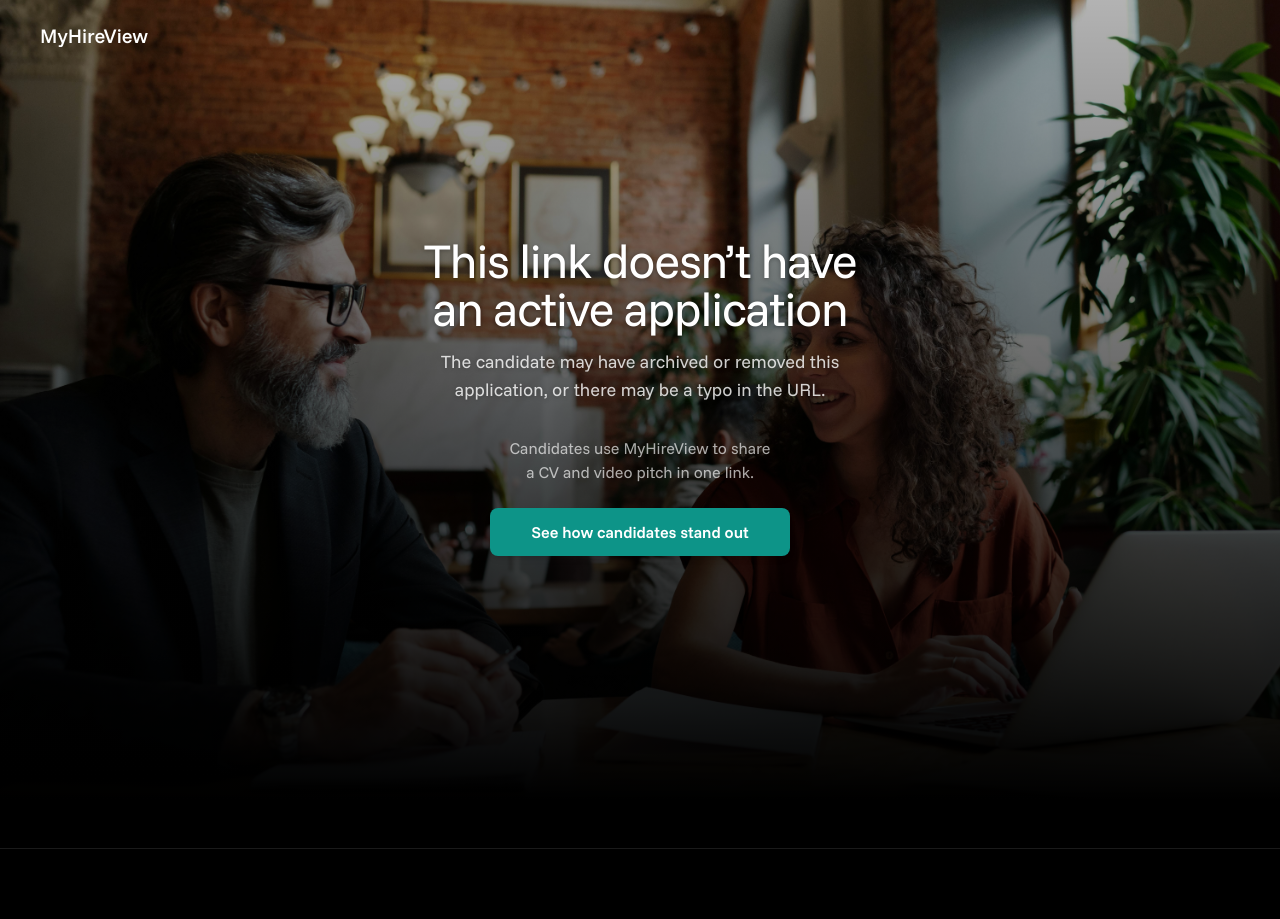
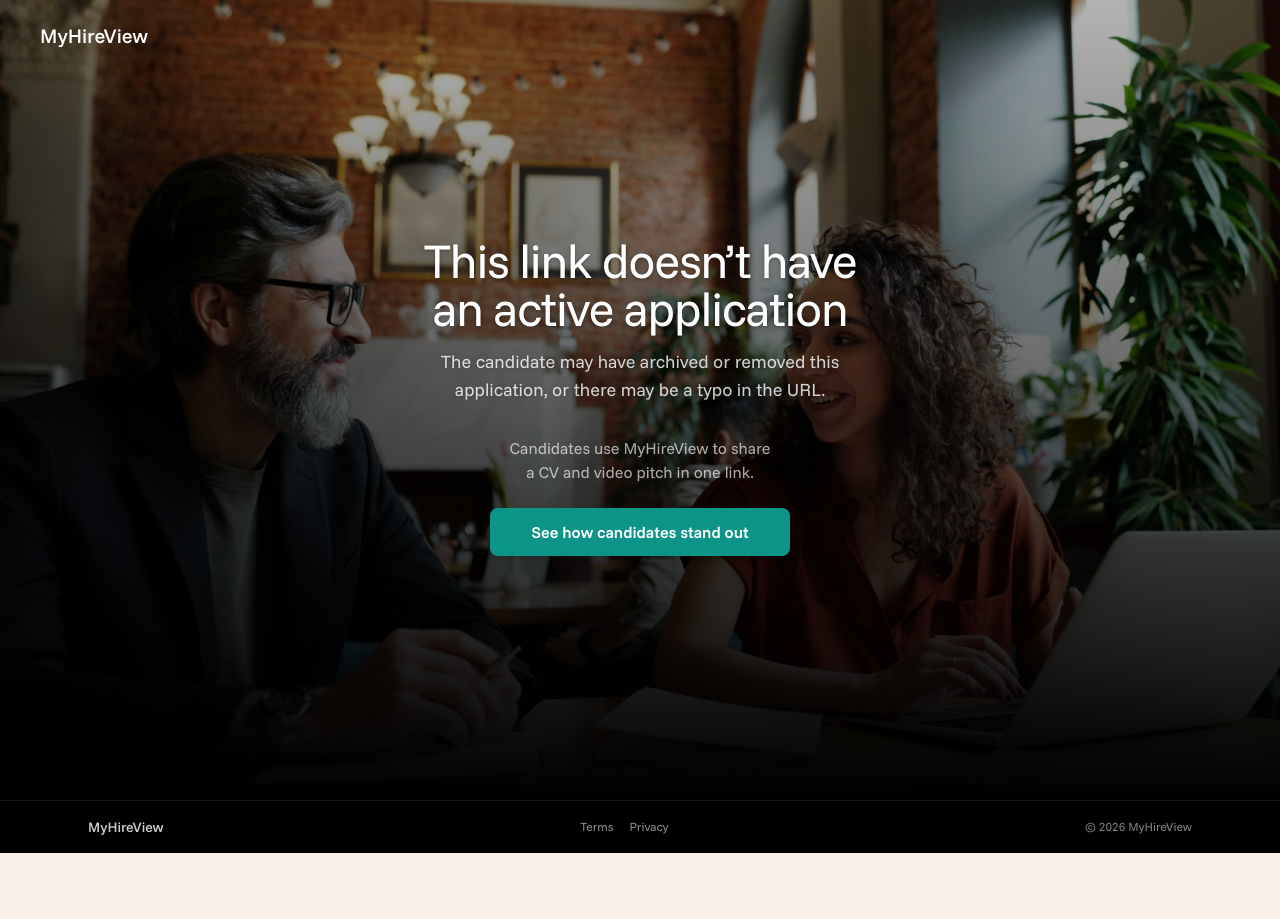
Before and after one commit to joan-gerard/my-hire-view, a Next.js app: page /view/1/1 in a window 1280 px wide. Shown: the top 919 px of the page. After the commit the page ends 853 px from the top, so only its background shows below. Built offline with nearby package versions, Linux system fonts and the light colour scheme; no server answers.

Commit message:
Replace owner-gated marketing footer with a compact ApplicationViewFooter for all viewers and drop the viewer-status endpoint

```diff
--- a/app/api/applications/[publicId]/[slug]/viewer-status/route.ts
+++ /dev/null
@@ -1,39 +0,0 @@
-import { NextResponse } from 'next/server';
-import { createClient } from '@/lib/supabase/server';
-import { resolvePublicApplication } from '@/lib/utils/resolve-public-application';
-import { handleApiError } from '@/lib/api/handle-api-error';
-
-/**
- * GET /api/applications/[publicId]/[slug]/viewer-status
- * Returns whether the current authenticated user is the owner of the application.
- */
-export async function GET(
-  _request: Request,
-  { params }: { params: Promise<{ publicId: string; slug: string }> }
-) {
-  try {
-    const supabase = await createClient();
-    const { publicId, slug } = await params;
-
-    const resolved = await resolvePublicApplication(supabase, publicId, slug);
-    if (!resolved) {
-      return NextResponse.json(
-        { error: 'Application not found' },
-        { status: 404 }
-      );
-    }
-
-    const {
-      data: { user },
-    } = await supabase.auth.getUser();
-    const isOwner = user?.id === resolved.ownerUserId;
-
-    return NextResponse.json({ isOwner });
-  } catch (error) {
-    return handleApiError(
-      'GET /api/applications/[publicId]/[slug]/viewer-status',
-      error,
-      { message: 'Failed to get viewer status' },
-    );
-  }
-}
--- /dev/null
+++ b/components/view/ApplicationViewFooter.tsx
@@ -0,0 +1,68 @@
+import Link from "next/link";
+
+type ApplicationViewFooterProps = {
+  /** `light` for the live application page; `dark` for the unavailable empty state. */
+  variant?: "light" | "dark";
+};
+
+/**
+ * Compact footer for `/view/[publicId]/[slug]`. Kept short so branding
+ * and legal links stay present without competing with the application.
+ * (Marketing pages use the larger `ViewPageFooter` via `Footer`.)
+ */
+export default function ApplicationViewFooter({
+  variant = "light",
+}: ApplicationViewFooterProps) {
+  const isDark = variant === "dark";
+
+  return (
+    <footer
+      className={
+        isDark
+          ? "mt-auto border-t border-white/10 bg-black text-white"
+          : "mt-10 border-t border-black/8 bg-background text-foreground"
+      }
+    >
+      <div className="mx-auto flex max-w-6xl flex-col items-center justify-between gap-3 px-4 py-4 text-center sm:flex-row sm:gap-4 sm:text-left md:px-6">
+        <Link
+          href="/"
+          className={
+            isDark
+              ? "text-sm font-medium text-white/80 transition-colors hover:text-white focus:outline-none focus-visible:underline"
+              : "text-sm font-medium text-(--foreground)/70 transition-colors hover:text-foreground focus:outline-none focus-visible:underline"
+          }
+        >
+          MyHireView
+        </Link>
+
+        <nav
+          className="flex flex-wrap items-center justify-center gap-x-4 gap-y-1"
+          aria-label="Legal links"
+        >
+          <Link href="/terms" className={linkClass(isDark)}>
+            Terms
+          </Link>
+          <Link href="/privacy" className={linkClass(isDark)}>
+            Privacy
+          </Link>
+        </nav>
+
+        <p
+          className={
+            isDark
+              ? "text-xs text-white/50"
+              : "text-xs text-(--foreground)/45"
+          }
+        >
+          © 2026 MyHireView
+        </p>
+      </div>
+    </footer>
+  );
+}
+
+function linkClass(isDark: boolean): string {
+  return isDark
+    ? "text-xs text-white/55 transition-colors hover:text-white focus:outline-none focus-visible:underline"
+    : "text-xs text-(--foreground)/50 transition-colors hover:text-(--foreground)/80 focus:outline-none focus-visible:underline";
+}
--- a/components/view/UnavailableApplicationView.tsx
+++ b/components/view/UnavailableApplicationView.tsx
@@ -1,6 +1,5 @@
 "use client";
 
-import ViewPageFooter from "@/components/public/ViewPageFooter";
 import {
   headerEntrance,
   staggerContainer,
@@ -9,6 +8,7 @@ import {
 import { motion } from "framer-motion";
 import Image from "next/image";
 import Link from "next/link";
+import ApplicationViewFooter from "./ApplicationViewFooter";
 
 const BACKGROUND_IMAGE = "/hero-image.jpg";
 
@@ -16,7 +16,7 @@ const BACKGROUND_IMAGE = "/hero-image.jpg";
  * Single recruiter-facing empty state for archived, draft, deleted, or
  * otherwise missing public application links. Matches homepage branding:
  * wordmark top bar, full-bleed atmosphere, light display type, teal CTA,
- * black footer.
+ * compact dark footer.
  */
 export default function UnavailableApplicationView() {
   return (
@@ -101,7 +101,7 @@ export default function UnavailableApplicationView() {
         </div>
       </section>
 
-      <ViewPageFooter />
+      <ApplicationViewFooter variant="dark" />
     </div>
   );
 }
--- a/components/view/ViewPageContent.tsx
+++ b/components/view/ViewPageContent.tsx
@@ -1,7 +1,6 @@
 "use client";
 
 import ApplicationPageHeader from "@/components/public/ApplicationPageHeader";
-import ViewPageFooter from "@/components/public/ViewPageFooter";
 import type {
   PublicApplication,
   PublicApplicationResponse,
@@ -9,6 +8,7 @@ import type {
 import { isUnavailablePublicApplication } from "@/lib/types/application";
 import { useCallback, useEffect, useState } from "react";
 import ApplicationPageContent from "./ApplicationPageContent";
+import ApplicationViewFooter from "./ApplicationViewFooter";
 import UnavailableApplicationView from "./UnavailableApplicationView";
 
 interface ViewPageContentProps {
@@ -25,7 +25,6 @@ export default function ViewPageContent({
   const [application, setApplication] =
     useState<PublicApplicationResponse>(initialApplication);
   const [isVideoModalOpen, setIsVideoModalOpen] = useState(false);
-  const [showFooter, setShowFooter] = useState<boolean | null>(null);
 
   // Close modal on Escape key
   useEffect(() => {
@@ -50,32 +49,12 @@ export default function ViewPageContent({
     setApplication(data);
   }, [publicId, slug]);
 
-  // Footer is shown only to non-owners (recruiters/visitors)
-  useEffect(() => {
-    if (isUnavailablePublicApplication(application)) return;
-
-    let cancelled = false;
-    fetch(`/api/applications/${publicId}/${slug}/viewer-status`, {
-      credentials: "include",
-    })
-      .then((res) => (res.ok ? res.json() : { isOwner: false }))
-      .then((data) => {
-        if (!cancelled) setShowFooter(data.isOwner === false);
-      })
-      .catch(() => {
-        if (!cancelled) setShowFooter(true);
-      });
-    return () => {
-      cancelled = true;
-    };
-  }, [publicId, slug, application]);
-
   if (isUnavailablePublicApplication(application)) {
     return <UnavailableApplicationView />;
   }
 
   return (
-    <div className="min-h-screen bg-[var(--background)]">
+    <div className="flex min-h-screen flex-col bg-background">
       <ApplicationPageHeader
         company={application.company}
         role={application.role}
@@ -93,7 +72,7 @@ export default function ViewPageContent({
         useOriginalCvFilename={application.use_original_cv_filename}
       />
 
-      <div className="mx-auto max-w-6xl mt-6">
+      <div className="mx-auto w-full max-w-6xl flex-1 mt-6">
         <ApplicationPageContent
           publicId={publicId}
           slug={slug}
@@ -104,7 +83,7 @@ export default function ViewPageContent({
         />
       </div>
 
-      {showFooter === true && <ViewPageFooter />}
+      <ApplicationViewFooter />
     </div>
   );
 }
```
Also changed, not shown: components/public/ViewPageFooter.tsx (+5 -5 lines), 4 other files (tests, documents, lock files or other folders).
